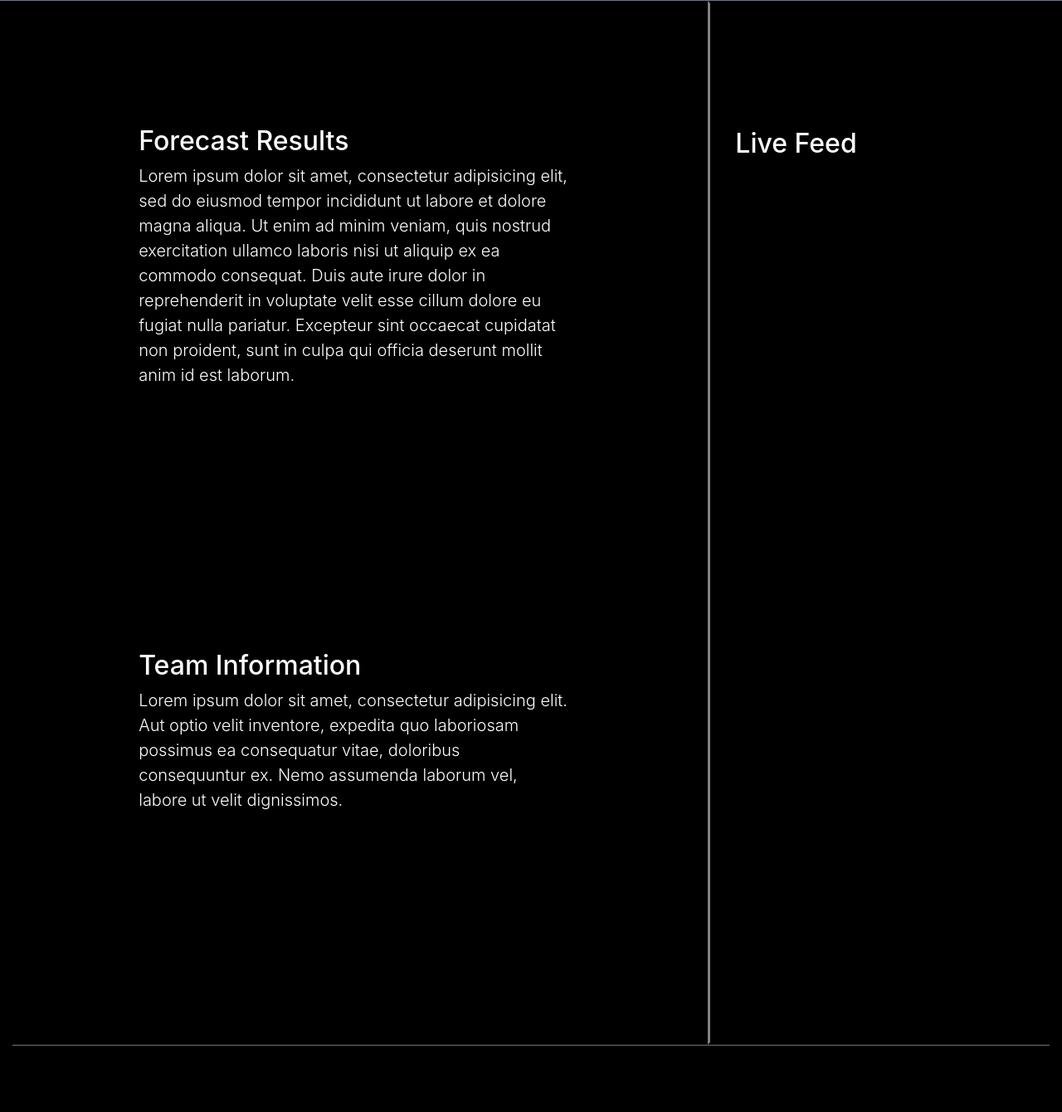
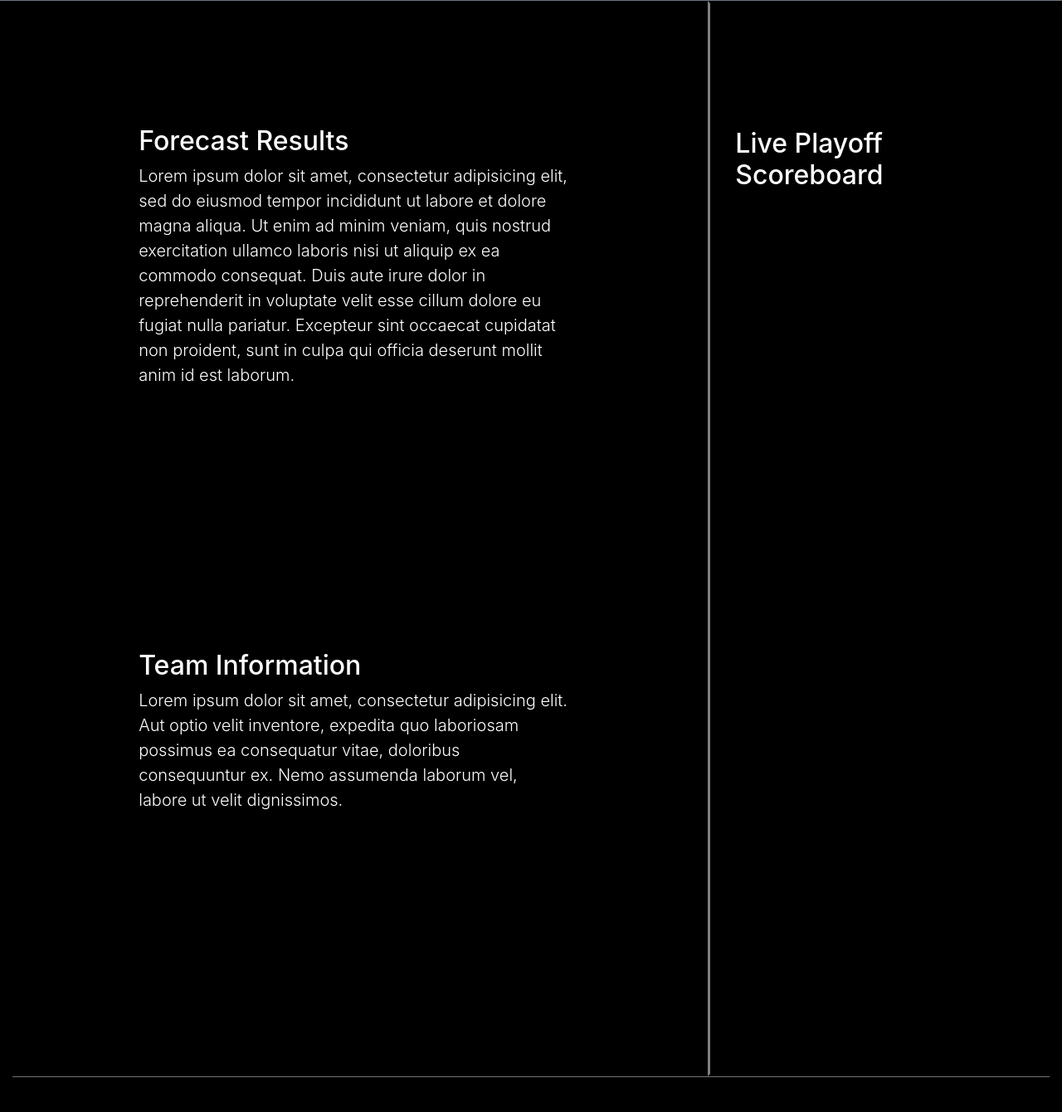
Before and after one commit to buitron/NBA2018_predictor, a Flask app: page / in a window 1280 px wide. Shown: the part 702-2042 px from the top of the page at 83% size. Run offline with Flask 2, Linux system fonts and the light colour scheme; data that the repository does not hold is empty; some libraries are stand-ins or nearby versions.

Commit message:
modified iframe - @lex

```diff
--- a/src/templates/index.html
+++ b/src/templates/index.html
@@ -179,12 +179,8 @@
         <div class="col-sm-4" style="border-style: solid; border-color: black black black grey">
           <section id="live">
             <div class="container-fluid">
-              <!-- <div class="row">
-                <div class="col-lg-12 mx-auto"> -->
-                  <h2>Live Feed</h2>
-                  <iframe class="col-lg-8 mr-auto" src="/live" height="900" width="400" frameborder="0" scrolling="yes"></iframe>
-                <!-- </div>
-              </div> -->
+              <h2>Live Playoff Scoreboard</h2>
+              <iframe class="col-lg-12 mr-auto" src="/live" height="900" width="400" frameborder="0" scrolling="yes"></iframe>
             </div>
           </section>
 
```
